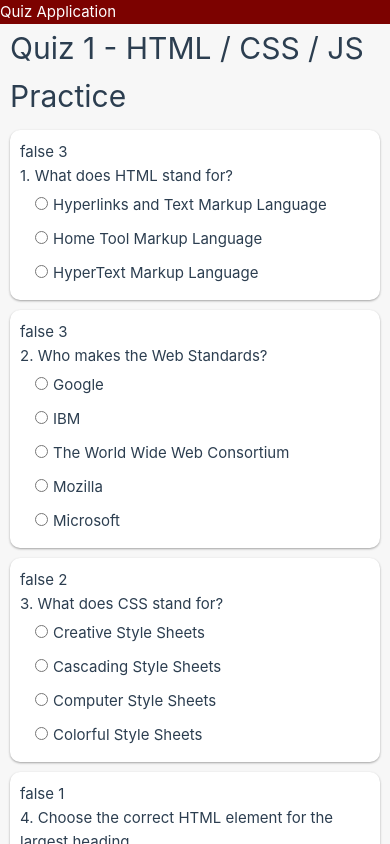
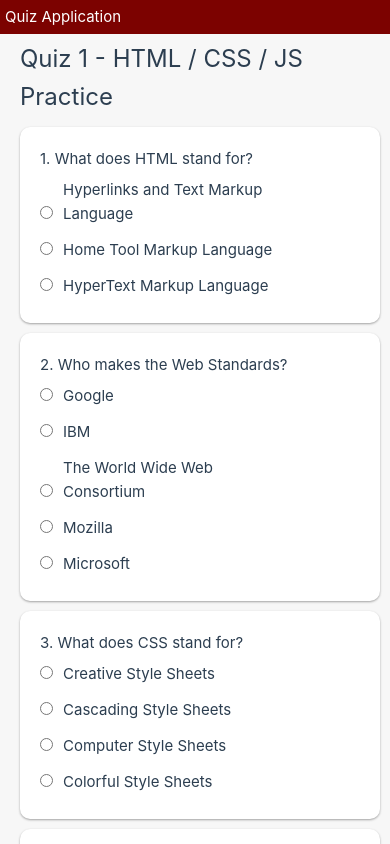
Before and after one commit to ChiefStief/sj-takehome, a Vue app: page / in a window 390 px wide. Shown: the top 844 px of the page. Built offline with nearby package versions, Linux system fonts and the light colour scheme.

Commit message:
green bars on correct, responsive css tweaks

```diff
--- a/src/App.vue
+++ b/src/App.vue
@@ -20,5 +20,10 @@ import Workspace from "./components/Workspace.vue"
   .app-header{
     background-color: #7C0200;
     color: white;
+    padding: 5px;
+    position: fixed;
+    top: 0;
+    width: 100%;
+    z-index: 10;
   }
 </style>
--- a/src/components/QuestionPanel.vue
+++ b/src/components/QuestionPanel.vue
@@ -1,8 +1,6 @@
 <script>
-// import AnswerRow from "./AnswerRow.vue";
 export default {
   name: "QuestionPanel",
-  // components: { AnswerRow },
   data () {
     return {
       picked: null,
@@ -17,23 +15,50 @@ export default {
       type: Boolean,
       default: false,
     },
+    isSubmissionAttempted: {
+      type: Boolean,
+      default: false,
+    }
   },
+  computed: {
+    isCorrect () {
+      return this.picked && this.isSubmitted && this.question.correctAnswerId === this.picked
+    },
+    isWrong () {
+      return this.picked && this.isSubmitted && this.question.correctAnswerId !== this.picked
+    },
+    // feedbackColor () {
+    //   if (isSubmissionAttempted && picked === null) {
+    //     return 'yellow'
+    //   }
+    //   return this.isCorrect ? 'green' : 'red'
+    // }
+    // TODO: change color stuff to color to use feeback color
+  }
 };
 </script>
 
 <template>
-  <div v-if="question" class="panel-wrapper" :class="{ 'inc-border': isSubmitted && picked === null, 'wrong-border': isSubmitted && picked && question.correctAnswerId !== picked, 'correct-border': isSubmitted && question.correctAnswerId === picked }">
-    {{isSubmitted}}
-    {{picked}}
-    {{question.correctAnswerId}}
+  <div v-if="question" class="panel-wrapper" :class="{ 'inc-border': isSubmissionAttempted && picked === null, 'wrong-border': isWrong, 'correct-border': isCorrect }">
     <div>
       {{`${question.id}. ${question.text}`}}
     </div>
-    <div v-for="answer of question.answers" class="a-row-wrapper">
-      <input type="radio" :id=answer.id :value=answer.id v-model="picked" @click="$emit('update-answers', {questionId:question.id, answerId:answer.id})" />
-      <label class="answer-text" :for="answer.id">{{answer.text}}</label>
+    <div class="answers-wrapper">
+      <div v-for="answer of question.answers" class="a-row-wrapper" :class="{'correct-ans': isWrong && question.correctAnswerId === answer.id}">
+        <div class="rad-btn">
+          <input  type="radio" :id=answer.id :value=answer.id v-model="picked" @click="$emit('update-answers', {questionId:question.id, answerId:answer.id})" />
+        </div>
+
+          <label class="answer-text" :for="answer.id">{{answer.text}}</label>
+
+      </div>
     </div>
-<!--    <AnswerRow v-for="answer of question.answers" :answer="answer"/>-->
+    <div class="wrong-msg feedback-msg" v-if="isWrong">
+      Wrong
+    </div>
+    <div class="correct-msg feedback-msg" v-if="isCorrect">
+      Correct
+    </div>
   </div>
 </template>
 
@@ -42,15 +67,20 @@ export default {
     margin: 10px 0 10px 0;
     background-color: white;
     border-radius: 10px;
-    padding: 10px;
-    /*box-shadow: rgba(50, 50, 93, 0.25) 0px 2px 5px -1px, rgba(0, 0, 0, 0.3) 0px 1px 3px -1px;*/
+    padding: 20px;
     box-shadow: rgba(0, 0, 0, 0.12) 0px 1px 3px, rgba(0, 0, 0, 0.24) 0px 1px 2px;
   }
+
   .a-row-wrapper{
-    padding: 5px 0 5px 15px;
+    padding: 7px 0 5px 7px;
+    max-width: 75%;
+    display: flex;
+  }
+  .answers-wrapper{
+    padding-left: 15px;
   }
   .answer-text {
-    padding-left: 5px;
+    padding-left: 10px;
   }
   .inc-border{
     border: 2px solid yellow;
@@ -63,4 +93,31 @@ export default {
   .correct-border{
     border: 2px solid green;
   }
+  .wrong-msg{
+    color: red;
+  }
+
+  .correct-msg{
+    color: green;
+  }
+  .feedback-msg {
+    position: absolute;
+    bottom: 10px;
+    right: 10px;
+  }
+  .correct-ans {
+    background-color: green;
+    border-radius: 10px;
+    color: white;
+    border: 2px solid darkgreen;
+  }
+  .rad-btn{
+    align-self: flex-end;
+  }
+  @media (max-width: 1180px) {
+    .answers-wrapper{
+      padding-left: 0;
+      margin-left: -7px;
+    }
+  }
 </style>
--- a/src/components/Workspace.vue
+++ b/src/components/Workspace.vue
@@ -13,6 +13,7 @@ export default {
   data () {
     return {
       answers: { },
+      isSubmissionAttempted: false,
       isSubmitted: false
     }
   },
@@ -31,10 +32,16 @@ export default {
   },
   methods: {
     updateAnswers({questionId, answerId}) {
+      this.isSubmissionAttempted = false
+      this.isSubmitted = false
       this.answers[questionId] = answerId
     },
     onSubmit() {
-      this.isSubmitted = true
+      if (this.areUnanswered) {
+        this.isSubmissionAttempted = true
+      } else {
+        this.isSubmitted = true
+      }
     }
   },
 }
@@ -43,16 +50,16 @@ export default {
 <template>
   <div class="workspace-wrapper">
     <!--double check this css-->
-    <h1>Quiz 1 - HTML / CSS / JS Practice</h1>
+    <div class="quiz-header">Quiz 1 - HTML / CSS / JS Practice</div>
     <div v-if="isSubmitted" class="results-wrapper">
       <div class="results-title">Results</div>
-      <div class="results-text">You got {{numRight}}/{{questions.length}}</div>
+      <div class="results-text">You got {{numRight}}/{{questions.length}} questions correct</div>
       <div class="results-percent">{{percentRight}}%</div>
     </div>
-    <QuestionPanel v-for="question of questions" :is-submitted="isSubmitted" :question="question" :answer-given="answers[question.id] || null" @update-answers="updateAnswers"/>
+    <QuestionPanel v-for="question of questions" :is-submitted="isSubmitted" :is-submission-attempted="isSubmissionAttempted" :question="question" :answer-given="answers[question.id] || null" @update-answers="updateAnswers"/>
     <div class="submission-blk">
       <button type="button" class="submit-btn" @click="onSubmit">Submit</button>
-      <div v-if="areUnanswered" class="unanswered-block">Answer all questions before submitting. Unanswered questions are displayed in yellow.</div>
+      <div v-if="isSubmissionAttempted" class="unanswered-block">Answer all questions before submitting. Unanswered questions are displayed in yellow.</div>
     </div>
   </div>
 
@@ -60,7 +67,9 @@ export default {
 
 <style scoped>
 .workspace-wrapper{
-  padding: 0 10px 30px 10px;
+  padding: 40px 10px 30px 10px;
+  max-width: 75%;
+  margin: auto;
 }
 .submit-btn{
   background-color: green;
@@ -78,6 +87,7 @@ export default {
 }
 .results-title{
   text-decoration: underline;
+  padding-bottom: 10px;
 }
 
 .results-percent{
@@ -88,4 +98,28 @@ export default {
 .results-wrapper{
   text-align: center;
 }
+
+.quiz-header {
+  font-size: 2rem;
+}
+@media (max-width: 1180px) {
+  .workspace-wrapper {
+    max-width: 90%;
+    margin-left: 0;
+    padding-left: 20px;
+  }
+  .quiz-header{
+    padding-left: 30px;
+    font-size: 1.5rem;
+  }
+}
+
+@media (max-width: 767px) {
+  .workspace-wrapper {
+    max-width: 100%;
+  }
+  .quiz-header{
+    padding-left: 0px;
+  }
+}
 </style>
```
